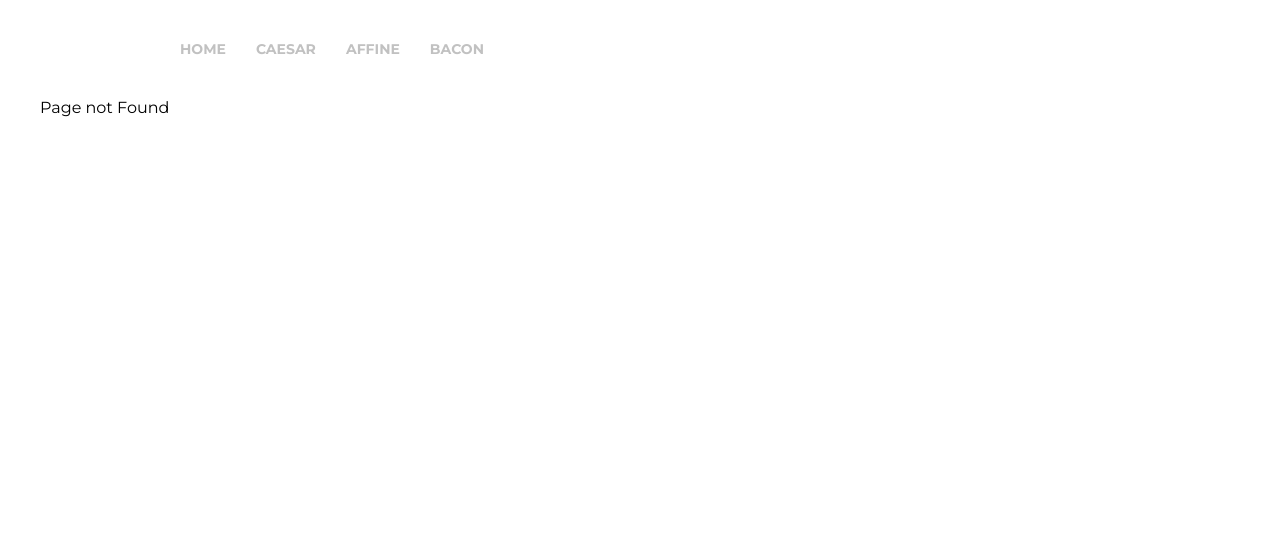
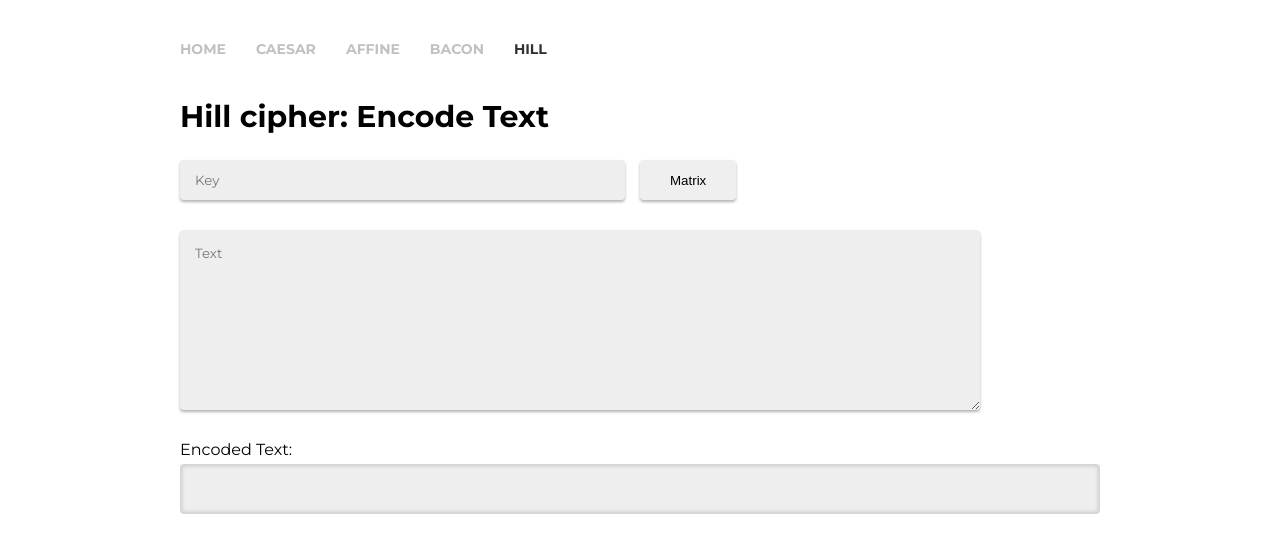
Before and after one commit to simplycodepix/crypto, a React (Create React App) app: page /hill in a window 1280 px wide. Before the commit this address had no page. Shown: the top 552 px of the page. Built offline with nearby package versions, Linux system fonts and the light colour scheme.

Commit message:
Hill cipher

```diff
--- a/package.json
+++ b/package.json
@@ -4,10 +4,12 @@
   "private": true,
   "dependencies": {
     "@types/jest": "24.0.19",
+    "@types/mathjs": "^6.0.2",
     "@types/node": "12.11.6",
     "@types/react": "16.9.9",
     "@types/react-dom": "16.9.2",
     "@types/react-router-dom": "^5.1.0",
+    "mathjs": "^6.2.5",
     "react": "^16.11.0",
     "react-dom": "^16.11.0",
     "react-router-dom": "^5.1.2",
--- a/src/app/App.tsx
+++ b/src/app/App.tsx
@@ -9,6 +9,7 @@ import PageNotFound from './components/PageNotFound/PageNotFound';
 import HomeContainer from './containers/Home/HomeContainer';
 import Navigation from './components/Navigation/Navigation';
 import BaconContainer from './containers/Bacon/BaconContainer';
+import HillContainer from './containers/Hill/HillContainer';
 
 const AppContainer: React.FC = () => {
   return (
@@ -22,6 +23,7 @@ const AppContainer: React.FC = () => {
           <Route exact path='/caesar' component={CaesarContainer} />
           <Route exact path='/affine' component={AffineContainer} />
           <Route exact path='/bacon' component={BaconContainer} />
+          <Route exact path='/hill' component={HillContainer} />
           <Route component={PageNotFound} />
         </Switch>
       </div>
--- a/src/app/ciphers/BaconCipher.ts
+++ b/src/app/ciphers/BaconCipher.ts
@@ -1,8 +1,6 @@
 let alphabet = 'abcdefghijklmnopqrstuvwxyz .,!?’';
 
-const convertBinaryToDecimal = (binary: string): number => {
-    return parseInt((binary).replace(/[^01]/gi, ''), 2);
-}
+const convertBinaryToDecimal = (binary: string): number => parseInt((binary).replace(/[^01]/gi, ''), 2);
 
 export const baconCipher = (text: string) => {
     let encodedText = text.split('').map(c => {
@@ -11,6 +9,8 @@ export const baconCipher = (text: string) => {
 
             return code > 64 && code < 91 ? 1 : code > 96 && code < 123 ? 0 : 0;
         }
+
+        return null;
     }).join('');
 
 
--- /dev/null
+++ b/src/app/ciphers/HillCipher.ts
@@ -0,0 +1,73 @@
+import { matrix, multiply, inv } from 'mathjs';
+
+let alphabet = 'abcdefghijklmnopqrstuvwxyz'.toUpperCase().split('');
+// let alphabet = 'абвгдежзийклмнопрстуфхцчшщъыьэюя'.toUpperCase().split('');
+let alphabetLength = alphabet.length;
+let alphabetFirstCode = alphabet[0].charCodeAt(0);
+// let alphabetLastCode = alphabet[alphabetLength - 1].charCodeAt(0);
+
+const convertCharToItsPosition = (char: string) => char.toUpperCase().charCodeAt(0) % alphabetFirstCode;
+
+const buildKeyMatrix = (key: string) => {
+    let arr: any = [[], [], []];
+
+    key.split('').map((c, i) => {
+        if (c.match(/[a-z]/i)) {
+            let dimension = i % 3;
+
+            let position = convertCharToItsPosition(c);
+
+            arr[dimension].push(position);
+
+            return position;
+        }
+
+        return c;
+    });
+
+    return matrix(arr);
+}
+
+const splitMessage = (message: string) => {
+    return message.toUpperCase().trim().replace(' ', '').match(/.{1,3}/g);
+}
+
+const buildMessageTrigrams = (message: string) => {
+    const splitedMessage: any = splitMessage(message);
+
+    return splitedMessage.map((trigram: any) => {
+        return trigram.split('').map((c: string) => convertCharToItsPosition(c));
+    });
+}
+
+const encrypt = (keyMatrix: any, messageTrigrams: any) => {
+    return messageTrigrams.map((trigram: any) => {
+        const matrixTrigram = matrix(trigram);
+        const multiplyResult: any = multiply(matrixTrigram, keyMatrix).valueOf();
+
+        return multiplyResult.map((item: number) => alphabet[item % alphabetLength]).join('');
+    });
+}
+
+// https://www.thecrazyprogrammer.com/2017/02/hill-cipher-c.html
+const decrypt = (keyMatrix: any, messageTrigrams: any) => {
+    const reversedKeyMatrix = inv(keyMatrix);
+
+    console.log(reversedKeyMatrix);
+
+    return messageTrigrams.map((trigram: any) => {
+        const matrixTrigram = matrix(trigram);
+        const multiplyResult: any = multiply(matrixTrigram, reversedKeyMatrix).valueOf();
+
+        return multiplyResult.map((item: number) => alphabet[item % alphabetLength]).join('');
+    });
+}
+
+export const hillCipher = (message: string, key: any, withMatrix = false): Array<string> => {
+    if (!message || !key) return [];
+
+    const keyMatrix = withMatrix ? matrix(key) : buildKeyMatrix(key);
+    const messageTrigrams = buildMessageTrigrams(message);
+
+    return encrypt(keyMatrix, messageTrigrams);
+};
--- /dev/null
+++ b/src/app/components/Hill/Matrix.tsx
@@ -0,0 +1,26 @@
+import React, { useState } from 'react';
+import { zeros } from 'mathjs';
+
+import './index.css';
+
+export const Matrix = ({ handleChange, matrixData }: any) => {
+    const grid: any = zeros(3, 3).valueOf();
+
+    return (
+        <div className='matrix'>
+            {grid.map(
+                (row: any, rowI: number) =>
+                    <div key={rowI + 'row'} className='matrix-row'>
+                        {row.map((col: any, colI: number) =>
+                            <div key={colI + 'col'} className="matrix-col">
+                                <input type="text" value={matrixData[rowI][colI] || 0} className="encode-shift"
+                                    name={`${rowI}-${colI}`}
+                                    onChange={handleChange}
+                                />
+                            </div>
+                        )}
+                    </div>
+            )}
+        </div>
+    )
+}
--- /dev/null
+++ b/src/app/components/Hill/index.css
@@ -0,0 +1,13 @@
+.matrix {
+    display: flex;
+}
+
+.matrix-col {
+    margin: 0 0 15px;
+}
+
+.input-box .matrix-col input {
+    width: 50px;
+    height: 30px;
+    text-align: center;
+}
--- a/src/app/components/Navigation/Navigation.tsx
+++ b/src/app/components/Navigation/Navigation.tsx
@@ -17,6 +17,10 @@ const navLinks = [
     {
         to: '/bacon',
         title: 'Bacon'
+    },
+    {
+        to: '/hill',
+        title: 'Hill'
     }
 ]
 
--- a/src/app/containers/Caesar/CaesarContainer.tsx
+++ b/src/app/containers/Caesar/CaesarContainer.tsx
@@ -101,7 +101,6 @@ class Caesar extends React.Component<any, any> {
                                 </div>
                             </div>
                         </div>
-
                     </div>
                 </div>
             </div>
--- /dev/null
+++ b/src/app/containers/Hill/HillContainer.tsx
@@ -0,0 +1,98 @@
+import React, { useState, useEffect } from 'react';
+import { zeros } from 'mathjs';
+
+import { hillCipher } from '../../ciphers/HillCipher';
+import { Matrix } from '../../components/Hill/Matrix';
+
+import './index.css';
+
+const HillContainer = () => {
+    const matrixZeros: any = zeros(3, 3).valueOf();
+    const [encodedText, setEncodedText] = useState('');
+    const [withMatrix, setWithMatrix] = useState(false);
+    const [formData, setFormData] = useState({ textToEncode: '', stringKey: '' });
+    const [matrixData, setMatrixData] = useState(matrixZeros);
+
+    const handleInputChange = (event: any) => {
+        const { name, value } = event.target;
+        setFormData({ ...formData, [name]: value });
+    }
+
+    const handleMatrixChange = (event: any) => {
+        const { name, value } = event.target;
+
+        let matrixName = name.split('-')
+        let matrixRow = parseInt(matrixName[0]);
+        let matrixCol = parseInt(matrixName[1]);
+
+        let newMatrix: any = [...matrixData];
+
+        newMatrix[matrixRow][matrixCol] = parseInt(value);
+
+        setMatrixData(newMatrix);
+    }
+
+    const handleEncode = () => {
+        const { textToEncode, stringKey } = formData;
+
+        if ((textToEncode.length % 3) === 0 && (stringKey.length % 3) === 0) {
+            let encodeResult;
+            if (withMatrix) {
+                encodeResult = hillCipher(textToEncode, matrixData, withMatrix).join('');
+            } else {
+                encodeResult = hillCipher(textToEncode, stringKey).join('');
+            }
+
+            setEncodedText(encodeResult);
+        }
+
+        return encodedText;
+    }
+
+    useEffect(() => {
+        handleEncode();
+    }, [formData]);
+
+    // console.log(hillCipher('PAYMOREMONEY', 'HILLMAGIC'));
+    return (
+        <div className="hill-page">
+            <div className="container">
+                <h2 className="hill-page-title">
+                    Hill cipher: Encode Text
+                </h2>
+
+                <div className="input-box">
+                    {
+                        withMatrix
+                            ? <Matrix handleChange={handleMatrixChange} matrixData={matrixData} />
+                            : <input
+                                type="text"
+                                placeholder="Key"
+                                name="stringKey"
+                                onChange={handleInputChange}
+                            />
+                    }
+
+                    <button onClick={() => setWithMatrix(!withMatrix)}>
+                        {withMatrix ? 'Key' : 'Matrix'}
+                    </button>
+                </div>
+
+                <div className="input-box align-bottom">
+                    <textarea placeholder="Text" id="textToEncode" name="textToEncode" onChange={handleInputChange} />
+                </div>
+
+                <div className="text">
+                    <div className="text-title">
+                        Encoded Text:
+                    </div>
+                    <div className="text-value">
+                        {encodedText}
+                    </div>
+                </div>
+            </div>
+        </div>
+    )
+};
+
+export default HillContainer;
--- /dev/null
+++ b/src/app/containers/Hill/index.css
@@ -0,0 +1,9 @@
+.hill-page-title {
+    margin: 0 0 25px;
+    font-size: 30px;
+}
+
+.input-box {
+    display: flex;
+    align-items: flex-start;
+}
--- a/src/app/index.css
+++ b/src/app/index.css
@@ -27,3 +27,8 @@ ul {
   padding: 0 10px;
   margin: 0 auto;
 }
+
+input::-webkit-input-placeholder,
+textarea::-webkit-input-placeholder {
+  font-family: 'Montserrat', sans-serif;
+}
```
Also changed, not shown: 2 other files (tests, documents, lock files or other folders).
